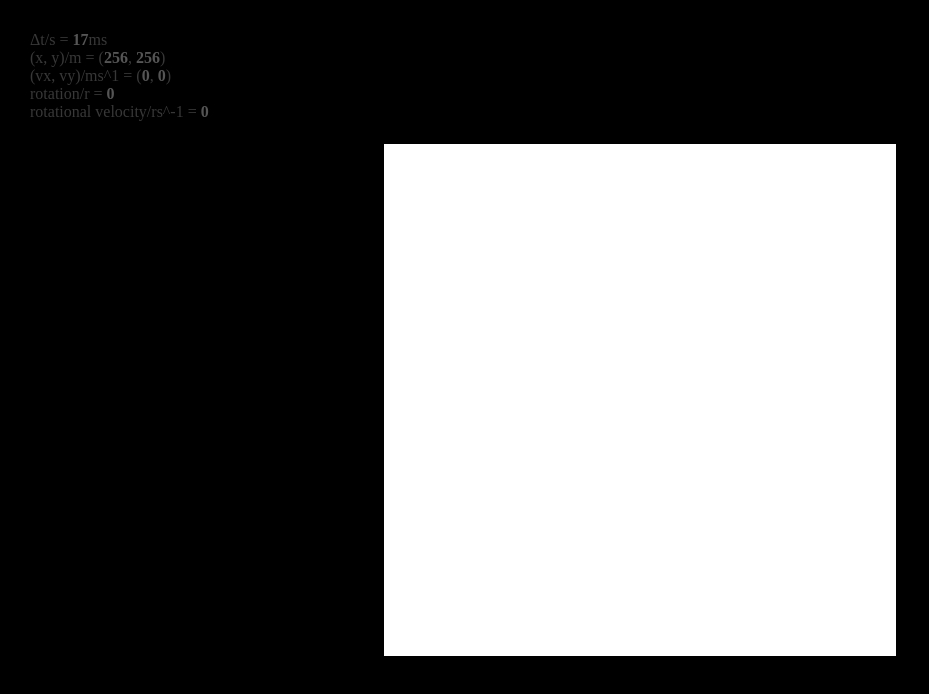
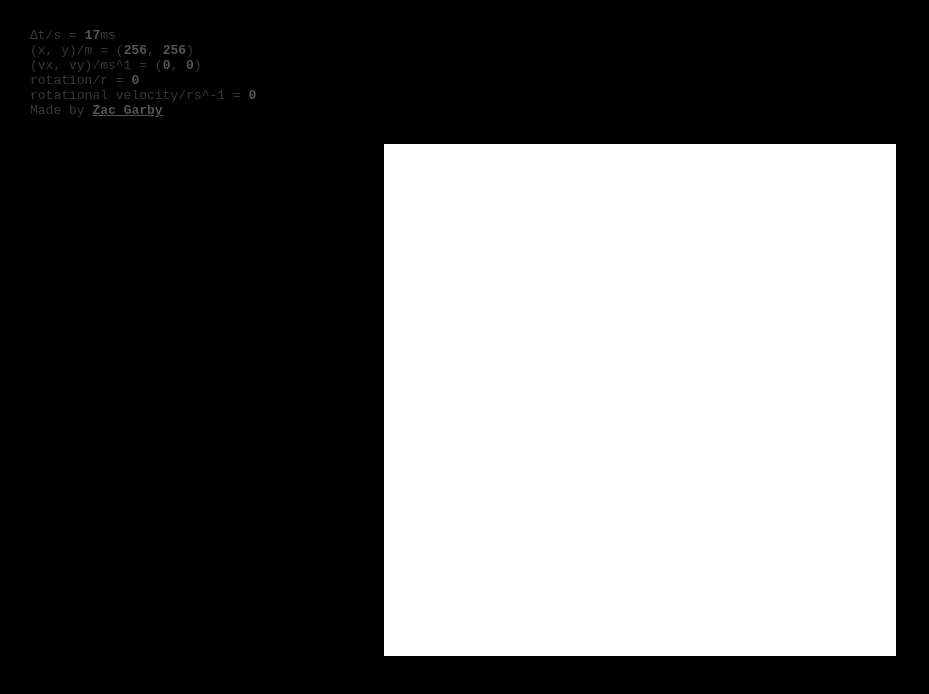
Before and after one commit to Petabyte918/multiplayer-game, a website: page public/index.html in a window 1280 px wide. Shown: the whole page, without its empty margins (0-929 px from the left). Drawn offline with nearby package versions, Linux system fonts and the light colour scheme; no server answers; files whose address does not match are found by name.

Commit message:
Update stats menu and styles thereof

```diff
--- a/public/index.html
+++ b/public/index.html
@@ -31,6 +31,7 @@
                 <li>
                     rotational velocity/rs^-1 = <span class="bright" id="rotv">?</span>
                 </li>
+                <li>Made by <span class="bright"><a href="http://zacgarby.co.uk">Zac Garby</a></span></li>
             </ul>
         </div>
 
--- a/public/styles.css
+++ b/public/styles.css
@@ -15,6 +15,7 @@ canvas {
 }
 
 div.stats {
+    font-family: monospace;
     position: absolute;
     left: 10px;
     top: 10px;
@@ -31,3 +32,7 @@ div.stats .bright {
     color: #555;
     font-weight: bold;
 }
+
+div.stats a {
+    color: #555;
+}
```
